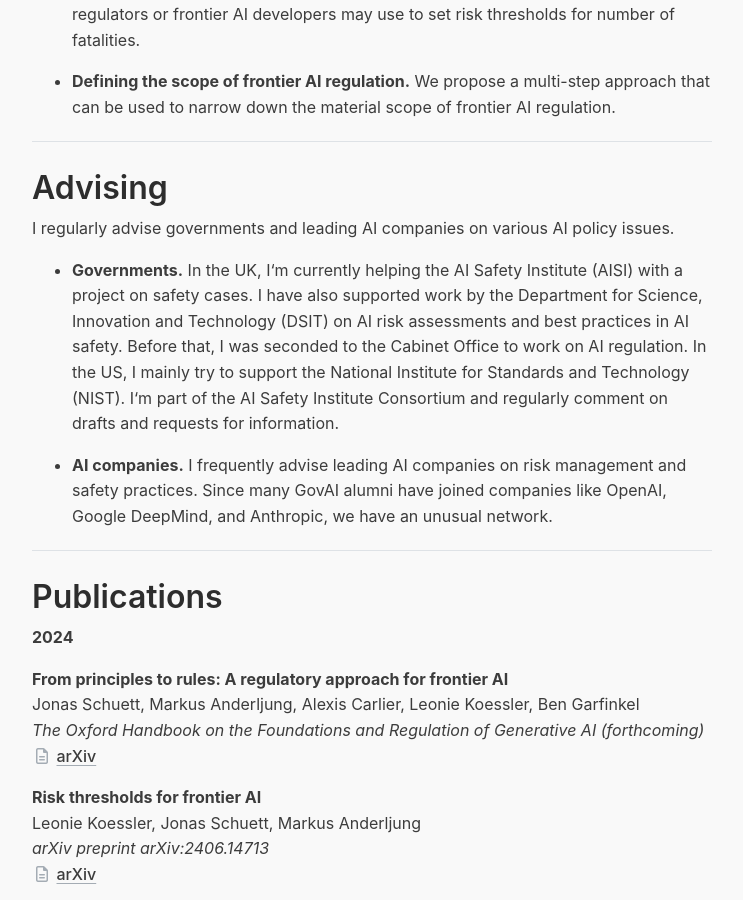
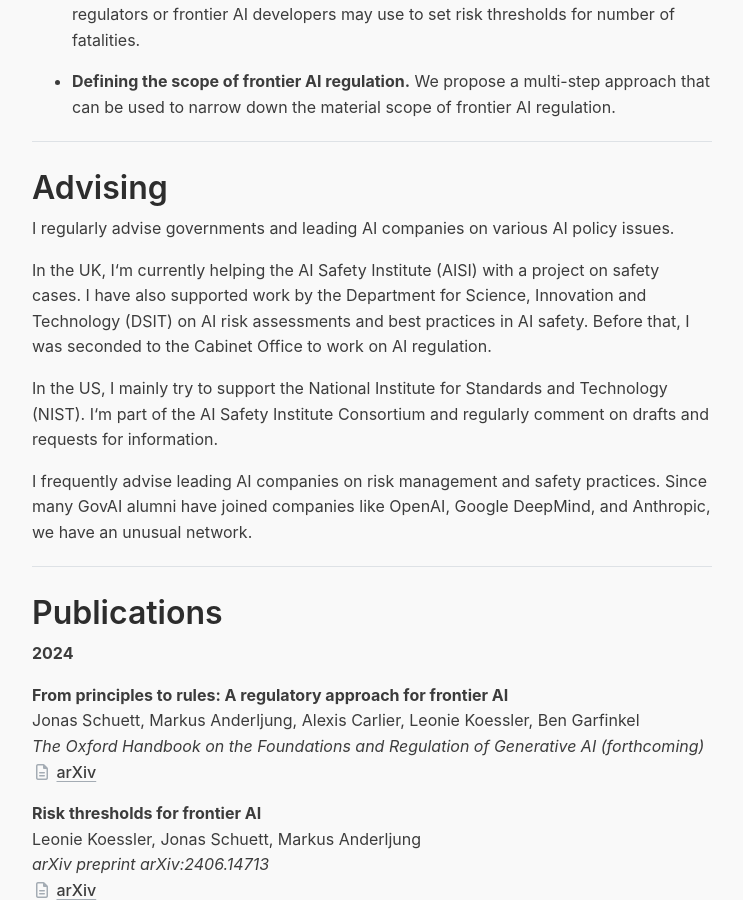
Before and after one commit to jonasschuett/jonasschuett.github.io, a Jekyll site: the page built from _posts/2020-04-04-introduction.md, in a window 1280 px wide and 900 px high, scrolled down 2430 px. Shown: the whole window, without its empty margins (268-1011 px from the left). Built offline with Jekyll 4.4.1, drawn with Linux system fonts in a browser that asks for light colours; nearby versions of some CDN libraries.

Commit message:
Update 2020-04-04-introduction.md

```diff
--- a/_posts/2020-04-04-introduction.md
+++ b/_posts/2020-04-04-introduction.md
@@ -62,9 +62,11 @@ I'm currently working on the following research projects (last updated: 13 July
 
 I regularly advise governments and leading AI companies on various AI policy issues.
 
-- **Governments.** In the UK, I‘m currently helping the AI Safety Institute (AISI) with a project on safety cases. I have also supported work by the Department for Science, Innovation and Technology (DSIT) on AI risk assessments and best practices in AI safety. Before that, I was seconded to the Cabinet Office to work on AI regulation. In the US, I mainly try to support the National Institute for Standards and Technology (NIST). I‘m part of the AI Safety Institute Consortium and regularly comment on drafts and requests for information.
+In the UK, I‘m currently helping the AI Safety Institute (AISI) with a project on safety cases. I have also supported work by the Department for Science, Innovation and Technology (DSIT) on AI risk assessments and best practices in AI safety. Before that, I was seconded to the Cabinet Office to work on AI regulation.
 
-- **AI companies.** I frequently advise leading AI companies on risk management and safety practices. Since many GovAI alumni have joined companies like OpenAI, Google DeepMind, and Anthropic, we have an unusual network.
+In the US, I mainly try to support the National Institute for Standards and Technology (NIST). I‘m part of the AI Safety Institute Consortium and regularly comment on drafts and requests for information.
+
+I frequently advise leading AI companies on risk management and safety practices. Since many GovAI alumni have joined companies like OpenAI, Google DeepMind, and Anthropic, we have an unusual network.
 
 ---
 
```
